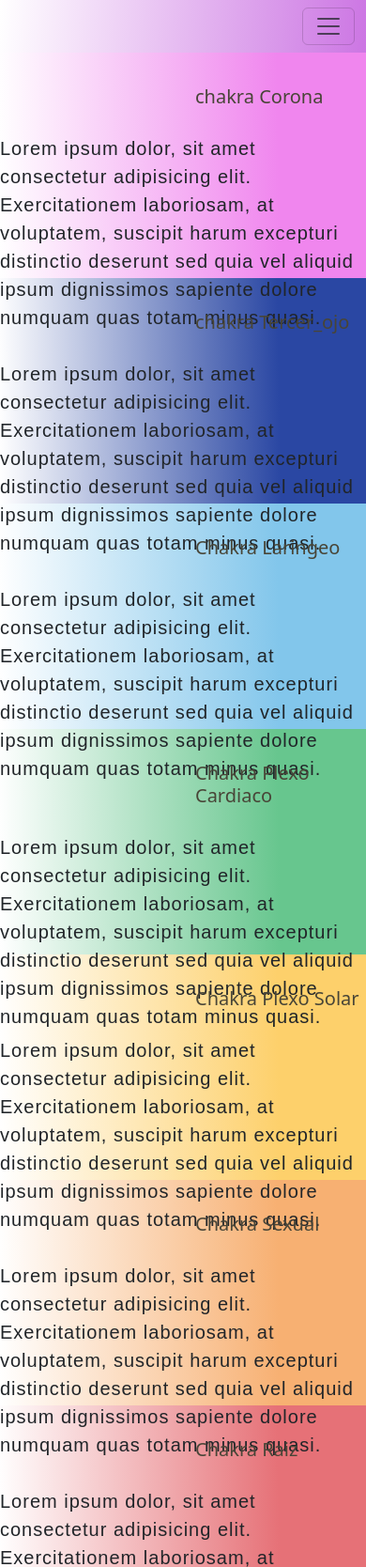
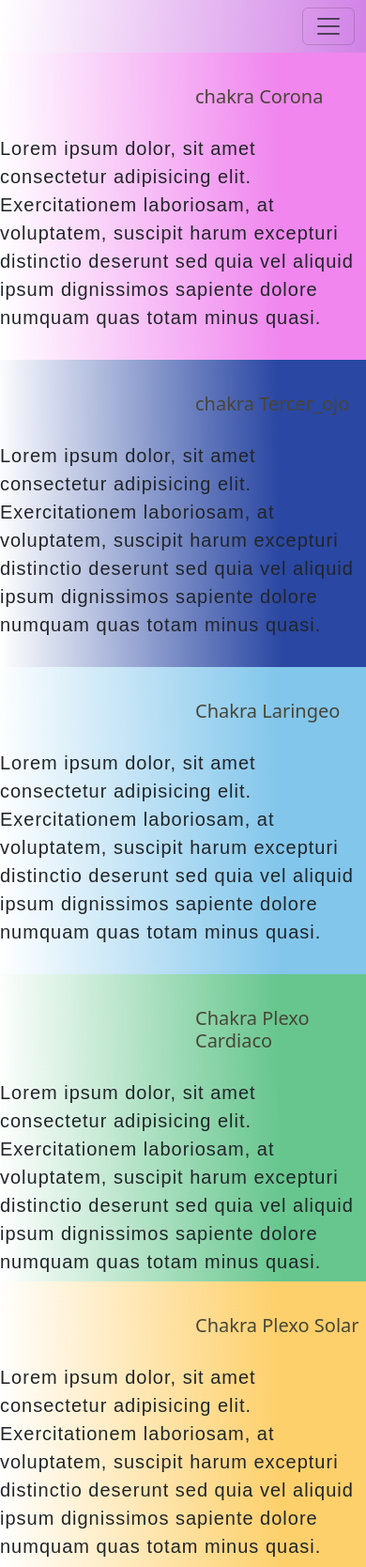
Before and after one commit to ezequiel456po/SitioWebTerapias, a plain HTML site: page Pages/chakras.html in a window 390 px wide. Shown: the top 1668 px of the page at 94% size. Drawn offline with nearby package versions, Linux system fonts and the light colour scheme.

Commit message:
Media_modificacion_css

```diff
--- a/css/style.css
+++ b/css/style.css
@@ -265,7 +265,7 @@ i{
         display: contents;
     }
     .chakras_Corona{
-        height: 240px;
+        height: 327px;
       /*  Display: contents;
         background-image: linear-gradient(269deg, #f086ee 0%, #f086ee 24%, #FFF 100%);
  */   }
@@ -280,7 +280,7 @@ i{
     }
 
     .chakras_Tercer_ojo{
-        height: 240px;
+        height: 327px;
       /*  Display: contents;
         background-image: linear-gradient(269deg, #2a47a3 0%, #2a47a3 24%, #FFF 100%);
  */   }
@@ -295,7 +295,7 @@ i{
     }
 
     .Chakra_Laringeo{
-        height: 240px;
+        height: 327px;
        /* Display: contents;*/
     }
     .Chakra_Laringeo h2{
@@ -309,7 +309,7 @@ i{
     }
 
     .Chakra_del_Plexo_Cardiaco{
-        height: 240px;
+        height: 327px;
        /* Display: contents;*/
     }
     .Chakra_del_Plexo_Cardiaco h2{
@@ -323,7 +323,7 @@ i{
     }
 
     .Chakra_del_Plexo_Solar{
-        height: 240px;
+        height: 327px;
      /*   Display: contents;*/
     }
     .Chakra_del_Plexo_Solar h2{
@@ -337,7 +337,7 @@ i{
     }
 
     .Chakra_Sexual{
-        height: 240px;
+        height: 327px;
        /* Display: contents;*/
     }
     .Chakra_Sexual h2{
@@ -351,7 +351,7 @@ i{
     }
 
     .Chakra_Raiz{
-        height: 240px;
+        height: 327px;
       /*  Display: contents;*/
     }
     .Chakra_Raiz h2{
```
